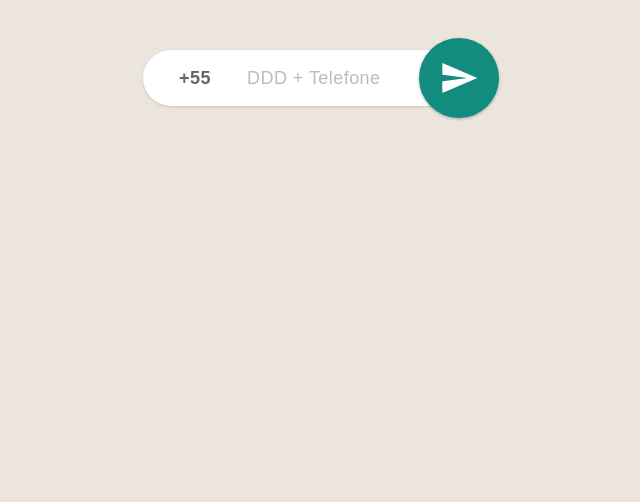
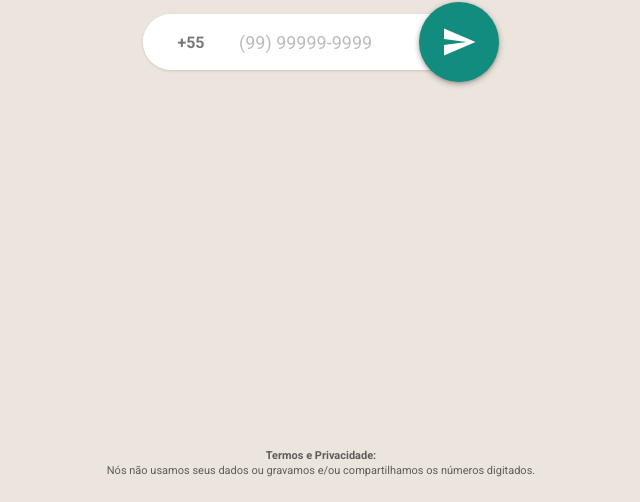
Before and after one commit to marcelo-ribeiro/abrir-contato-whatsapp, a website built with webpack: page app/index.html in a window 1280 px wide. Shown: the part 298-800 px from the top of the page, without its empty margins (319-959 px from the left). Built offline with nearby package versions, Linux system fonts and the light colour scheme.

Commit message:
Refatorando

```diff
--- a/app/index.html
+++ b/app/index.html
@@ -46,6 +46,9 @@
     />
     <meta name="msapplication-TileColor" content="#075e54" />
 
+    <link rel="preconnect" href="https://fonts.gstatic.com">
+    <link href="https://fonts.googleapis.com/css2?family=Roboto:wght@400;700&display=swap" rel="stylesheet">
+
     <link rel="stylesheet" href="style.css">
   </head>
   <body id="app" class="app">
@@ -70,7 +73,6 @@
               class="input input-code"
               id="input-code"
               type="tel"
-              pattern="[0-9]*"
               value="+55"
               minlength="2"
               maxlength="3"
@@ -480,9 +482,8 @@
               id="input-phone"
               onfocus="this.name = 'phone_' + Date.now()"
               type="tel"
-              pattern="[0-9]*"
-              placeholder="DDD + Telefone"
-              title="DDD + Telefone"
+              placeholder="(99) 99999-9999"
+              title="(99) 99999-9999"
               autofocus
               required
             />
@@ -504,7 +505,10 @@
       </form>
     </main>
 
-    <footer class="app__footer"></footer>
+    <footer class="app__footer">
+      <strong>Termos e Privacidade:</strong>
+      <p style="margin-top: 0;">Nós não usamos seus dados ou gravamos e/ou compartilhamos os números digitados.</p>
+    </footer>
 
     <!-- Registering our Service worker -->
     <script>
--- a/app/scripts/index.js
+++ b/app/scripts/index.js
@@ -8,23 +8,20 @@
   codeList = document.getElementById("input-code-list"),
   inputPhone = document.getElementById("input-phone")
 ) => {
-  function formatPhone(phone) {
-    return phone.replace(/\s|\+|-|\(|\)/g, "");
-  }
+  const formatPhone = phone =>
+    phone.replace(/\s|\+|-|\(|\)/g, "");
 
-  codeList.addEventListener("change", (event) => {
+  codeList.addEventListener("change", event => {
     inputCode.value = `+${event.target.value}`;
     inputPhone.focus();
   });
 
-  form.addEventListener("submit", (event) => {
+  form.addEventListener("submit", event => {
     event.preventDefault();
-
     const url =
       baseUrl +
       inputCode.value.replace("+", "") +
       formatPhone(inputPhone.value);
-
     window.open(url, "_blank");
     inputPhone.value = "";
   });
--- a/app/styles/main.scss
+++ b/app/styles/main.scss
@@ -5,17 +5,19 @@
   --color-teal-green: #128c7e;
   --color-teal-green-dark: #075e54;
   --color-button: var(--color-teal-green);
+  --font-family: "Roboto", sans-serif;
 }
 
 // Styles
 * {
   box-sizing: border-box;
+  line-height: calc(1em + 0.25rem);
 }
 
 html {
   height: 100%;
   overflow: auto;
-  font: 16px/1.5 sans-serif;
+  font: 16px/1.5 var(--font-family);
   background-color: var(--color-bg);
   text-rendering: optimizeLegibility;
   overscroll-behavior: none;
@@ -26,8 +28,7 @@ body {
   display: flex;
   flex-direction: column;
   margin: 0;
-  padding: 1rem;
-  padding-top: calc(1.5rem * 5);
+  padding: calc(1.5rem * 4) 1.5rem 1.5rem;
   min-height: 100%;
   background-color: var(--color-bg);
   // background-image: url("../assets/bg-chat-tile-light.png");
@@ -36,6 +37,36 @@ body {
   overflow: hidden;
   cursor: default;
   user-select: none;
+}
+
+header,
+main,
+footer {
+  flex-shrink: 0;
+  width: 100%;
+}
+
+main {
+  flex-grow: 1;
+}
+
+footer {
+  flex-grow: 0;
+  text-align: center;
+  font-size: 11px;
+}
+
+p {
+  margin-top: 1rem;
+  margin-bottom: 1rem;
+
+  &:first-child {
+    margin-top: 0;
+  }
+
+  &:last-child {
+    margin-bottom: 0;
+  }
 }
 
 :focus {
@@ -71,12 +102,13 @@ svg {
   font-size: 1.5rem;
   text-align: center;
   font-weight: 700;
-  line-height: 1.5rem;
+  line-height: 1;
   letter-spacing: -0.025em;
+  word-spacing: -0.05em;
 }
 
 .app__logo {
-  --size: 5;
+  --size: 4.5;
   display: block;
   width: calc(1.5rem * var(--size));
   height: calc(1.5rem * var(--size));
@@ -95,18 +127,18 @@ form {
   box-shadow: 0 1px 3px rgba(#000, 0.15);
   border-radius: 2em 0 0 2em;
   max-width: calc(1.5rem * 12);
-  padding: 0 0.5rem;
+  padding-right: 0.75rem;
 }
 
 label {
   position: relative;
   display: flex;
   align-items: center;
+  flex-shrink: 0;
 }
 
 .label-code {
-  flex-shrink: 0;
-  width: 4.5rem;
+  flex-grow: 0;
 }
 
 .label-phone {
@@ -121,20 +153,23 @@ label {
   appearance: none;
   border: none;
   border-radius: 2em;
-  color: #0009;
+  color: #0008;
   font: inherit;
-  font-size: 1.125rem;
-  letter-spacing: 0.025em;
+  font-size: 1rem;
+  //letter-spacing: 0.025em;
+  line-height: 1;
 
-  &-code,
-  &-ddd {
+  &-code {
+    width: 5rem;
+    padding-left: 1rem;
+    padding-right: 0;
     text-align: center;
     font-weight: 700;
   }
 
   &-phone {
-    padding-left: 1.5rem;
-    padding-right: 1.5rem;
+    padding-right: 2rem;
+    font-size: 1.125rem;
     border-top-right-radius: 0;
     border-bottom-right-radius: 0;
   }
@@ -153,12 +188,12 @@ label {
   height: 100%;
   opacity: 0;
   cursor: pointer;
+  padding: 0;
 
   & + .icon {
     flex-shrink: 0;
     width: 1.5rem;
     height: 1.5rem;
-    margin-left: -16px;
     fill: rgba(#000, 0.4);
   }
 }
@@ -176,7 +211,7 @@ button {
   border: none;
   border-radius: 50%;
   background: var(--color-button);
-  box-shadow: 0 1px 3px rgba(#000, 0.3);
+  box-shadow: 0 1px 3px rgba(#000, 0.15), 0 2px 6px rgba(#000, 0.3);
   color: #fff;
   text-decoration: none;
   cursor: pointer;
@@ -193,8 +228,8 @@ button {
 
   .icon {
     flex-shrink: 0;
-    width: 2.5rem;
-    height: 2.5rem;
+    width: 2.25rem;
+    height: 2.25rem;
   }
 
   &:active {
```
Also changed, not shown: dist/index.html, dist/style.css, 1 other file.
